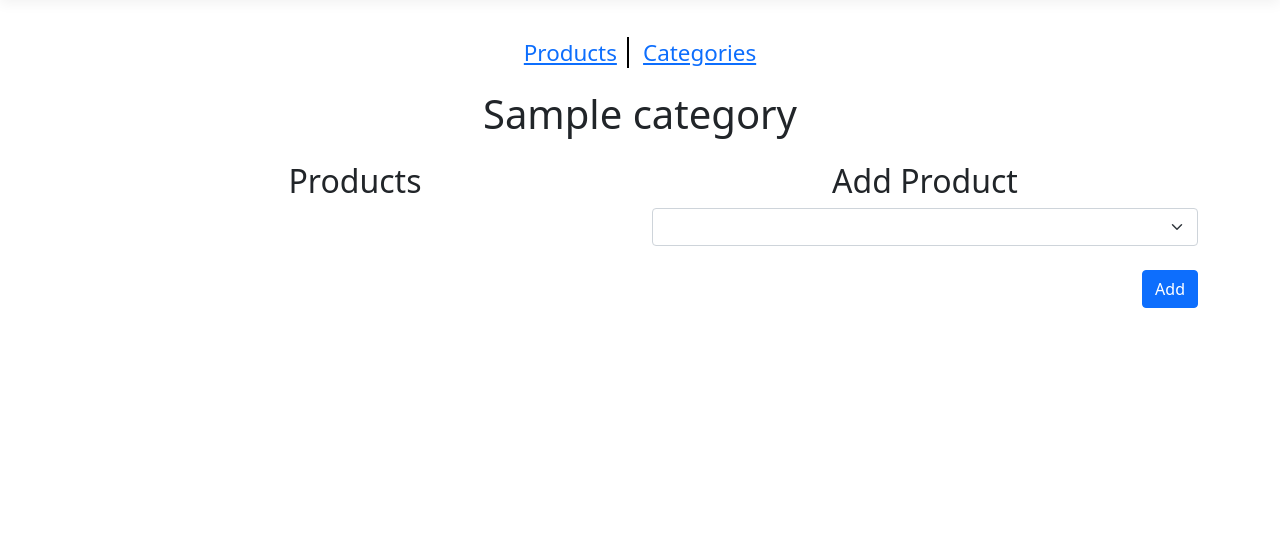
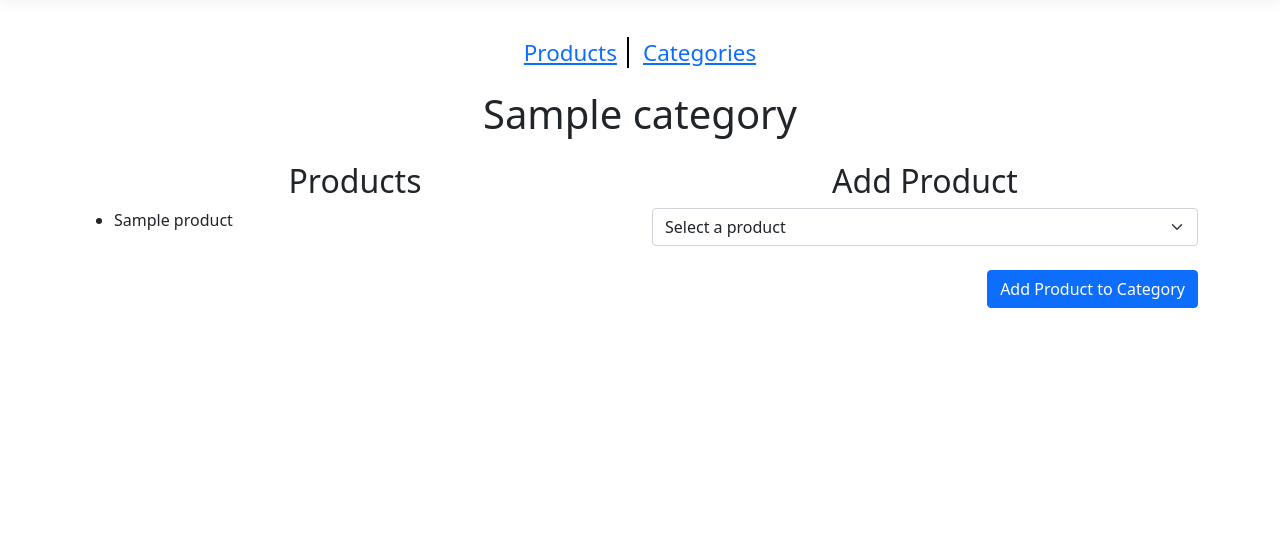
Before and after one commit to Nestordeveloper/product-categories, an ASP.NET Core app: page /categories/showcategory/1 in a window 1280 px wide. Shown: the part 57-605 px from the top of the page. Run offline with ASP.NET Core 8, Linux system fonts and the light colour scheme; tables that the repository leaves empty hold one stand-in row (values such as "Sample post"); lists and menus that the app fills with data are empty; style sheets or scripts are compiled from the project's sources.

Commit message:
Selects añadidos a partials

```diff
--- a/Controllers/HomeController.cs
+++ b/Controllers/HomeController.cs
@@ -43,10 +43,52 @@
     [Route("products/showproduct/{ProductId}")]
     public IActionResult ShowProduct(int ProductId)
     {
+        List<Category> allCategories = _context.Categories.ToList();
+        ViewBag.AllCategories = allCategories;
+
+        Product? productWithCategory = _context.Products.Include(product => product.Categories)
+                                                        .ThenInclude(association => association.Category)
+                                                        .FirstOrDefault();
+
+
+        if (allCategories != null)
+        {
+            Console.WriteLine(allCategories);
+        }
+        else
+        {
+            Console.WriteLine("Error");
+        }
         Product? OneProduct = _context.Products.FirstOrDefault(p => p.ProductId == ProductId);
-        ViewBag.AllCategories = _context.Categories.ToList();
         return View(OneProduct);
     }
+
+    [HttpPost]
+    [Route("products/addproducttocategory")]
+    public IActionResult AddProductToCategory(int productId, int categoryId)
+    {
+        var product = _context.Products.FirstOrDefault(p => p.ProductId == productId);
+        var category = _context.Categories.FirstOrDefault(c => c.CategoryId == categoryId);
+
+        if (product != null && category != null)
+        {
+            var association = new Association
+            {
+                ProductId = productId,
+                CategoryId = categoryId
+            };
+
+            _context.Associations.Add(association);
+            _context.SaveChanges();
+        }
+        else
+        {
+            return View("ShowProduct");
+        }
+
+        return RedirectToAction("Index");
+    }
+
 
     [HttpGet]
     [Route("categories")]
@@ -76,6 +118,22 @@
     [Route("categories/showcategory/{CategoryId}")]
     public IActionResult ShowCategory(int CategoryId)
     {
+        List<Product> allProducts = _context.Products.ToList();
+        ViewBag.AllProducts = allProducts;
+
+        Category? categoryWithProducts = _context.Categories.Include(category => category.Products)
+                                                            .ThenInclude(association => association.Product)
+                                                            .FirstOrDefault();
+
+
+        if (allProducts != null)
+        {
+            Console.WriteLine(allProducts);
+        }
+        else
+        {
+            Console.WriteLine("Error");
+        }
         Category? OneCategory = _context.Categories.FirstOrDefault(c => c.CategoryId == CategoryId);
         return View(OneCategory);
     }
--- a/Views/Home/ShowCategory.cshtml
+++ b/Views/Home/ShowCategory.cshtml
@@ -1,3 +1,4 @@
+@model Category;
 <link rel="stylesheet" href="~/css/styles.css">
 @await Html.PartialAsync("_Nav")
 <div class="text-center mb-4">
@@ -7,6 +8,14 @@
     <div class="col-md-6">
         <div class="text-center">
             <h2>Products</h2>
+        </div>
+        <div class="text-left">
+            <ul>
+                @foreach (var association in Model.Products)
+                {
+                    <li>@association.Product.Name</li>
+                }
+            </ul>
         </div>
     </div>
     <div class="col-md-6">
--- a/Views/Home/_ProductSelect.cshtml
+++ b/Views/Home/_ProductSelect.cshtml
@@ -1,10 +1,14 @@
-<form>
+<form method="POST" asp-controller="Home" asp-action="AddProductToCategory">
     <div class="form-group mb-4">
-        <select class="form-select" name="" id="">
-            <option value=""></option>
+        <select class="form-select" name="productId">
+            <option value="">Select a product</option>
+            @foreach (var product in ViewBag.AllProducts)
+            {
+                <option value="@product.ProductId">@product.Name</option>
+            }
         </select>
     </div>
     <div class="d-flex flex-row-reverse">
-        <button type="submit" class="btn btn-primary">Add</button>
+        <button type="submit" class="btn btn-primary">Add Product to Category</button>
     </div>
 </form>
```
Also changed, not shown: Views/Home/ShowProduct.cshtml (+1 -7 lines), Views/Home/_CategorySelect.cshtml (+5 -2 lines), 8 other files.
